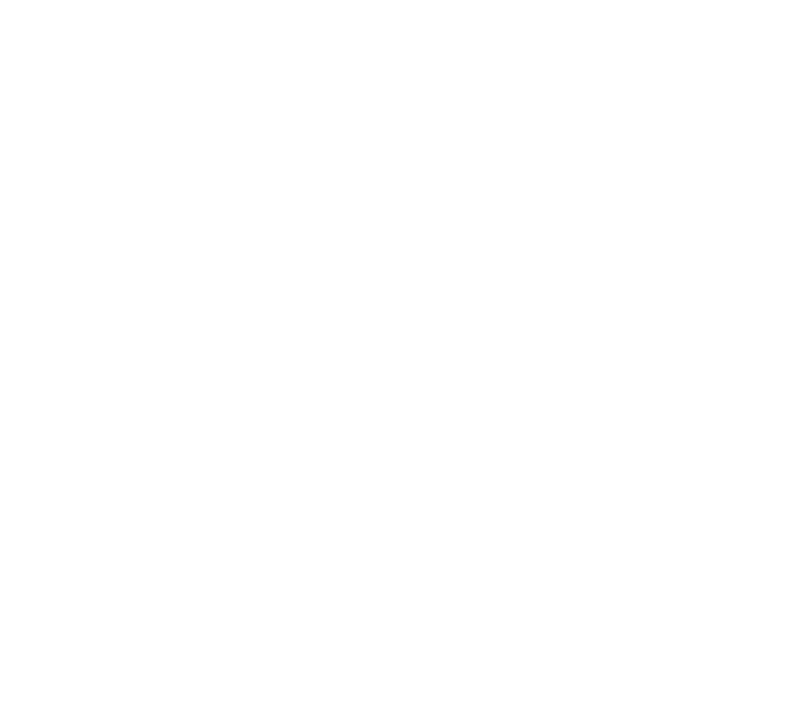
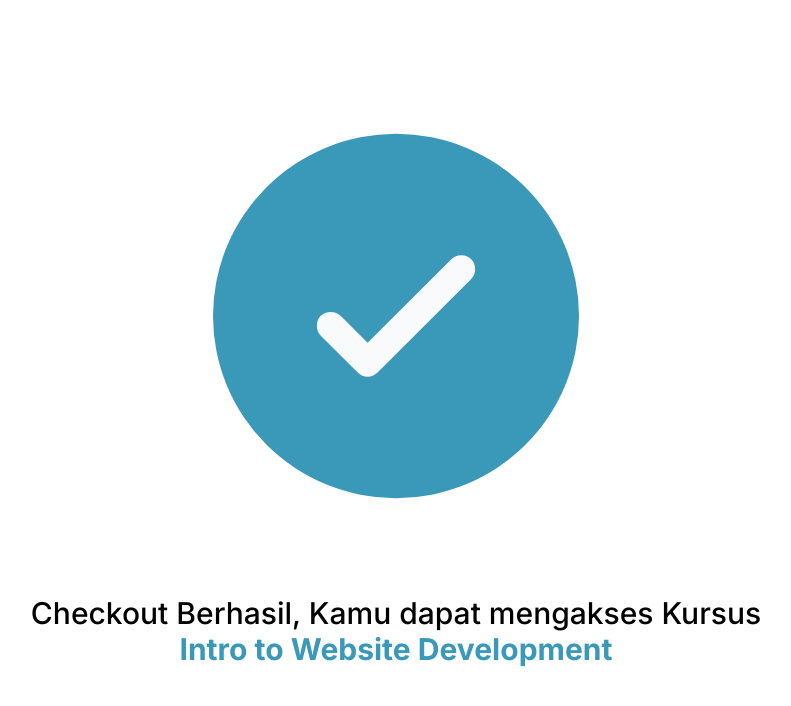
Before and after one commit to SyafiIslam/CareerBoost, a React (Vite) app: page /courseConfirm in a window 1280 px wide. Before the commit this address had no page. Shown: the top 706 px of the page, without its empty margins (244-1035 px from the left). Built offline with nearby package versions, Linux system fonts and the light colour scheme.

Commit message:
course confirm

```diff
--- a/src/layout/Dropdown.jsx
+++ b/src/layout/Dropdown.jsx
@@ -9,7 +9,7 @@ const Dropdown = () => {
         onClick={() => {
           setClicked(!clicked);
         }}
-        className={`${clicked && "bg-primary400"} flex border border-neutral-400 mb-1 py-2 px-2 rounded-full hover:bg-primary400 transition-all duration-200`}
+        className={`${clicked && "bg-primary400"} flex border border-neutral-400 mb-1 py-2 px-2 rounded-full hover:bg-primary400 transition-all duration-200 cursor-pointer`}
       >
         <div className="flex justify-between items-center text-sm w-full">
           <div className="flex gap-2 w-fit">
--- a/src/pages/CourseCheckout.jsx
+++ b/src/pages/CourseCheckout.jsx
@@ -56,7 +56,7 @@ const CourseCheckout = () => {
           </div>
         </div>
         <div className="flex xl:hidden">
-          <Link className="mx-auto" to="/courseCheckout">
+          <Link className="mx-auto" to="/courseConfirm">
             <PrimaryButton>
               <p className="h5">Checkout</p>
             </PrimaryButton>
@@ -84,7 +84,7 @@ const CourseCheckout = () => {
             <span className="text-primary400">ketentuan layanan</span>{" "}
             CareerBoost
           </p>
-          <Link className="mx-auto" to="/courseCheckout">
+          <Link className="mx-auto" to="/courseConfirm">
             <PrimaryButton>
               <p className="h5">Checkout</p>
             </PrimaryButton>
--- /dev/null
+++ b/src/pages/CourseConfirm.jsx
@@ -0,0 +1,25 @@
+import React from "react";
+import { Link } from "react-router-dom";
+import check from "../assets/confirm/check.svg";
+
+const CourseConfirm = () => {
+  return (
+    <div className="flex justify-center items-center h-screen p-6">
+      <div className="flex flex-col gap-4 md:gap-16 xl:gap-24">
+        <img className="w-3/12 xl:w-6/12 mx-auto" src={check} alt="" />
+        <div className="flex flex-col">
+          <p className="h4 font-medium text-center xl:text-left">
+            Checkout Berhasil, Kamu dapat mengakses Kursus
+          </p>
+          <Link>
+            <p className="h4 font-bold text-primary400 text-center">
+              Intro to Website Development
+            </p>
+          </Link>
+        </div>
+      </div>
+    </div>
+  );
+};
+
+export default CourseConfirm;
--- a/src/routes/MainRoute.jsx
+++ b/src/routes/MainRoute.jsx
@@ -2,6 +2,7 @@ import React from 'react'
 import { Route, Routes } from 'react-router-dom'
 import Course from '../pages/Course'
 import CourseCheckout from '../pages/CourseCheckout'
+import CourseConfirm from '../pages/CourseConfirm'
 import CourseDetail from '../pages/CourseDetail'
 import Home from '../pages/Home'
 import Login from '../pages/Login'
@@ -17,6 +18,7 @@ const MainRoute = () => {
         <Route path='/course' element={<Course />} />
         <Route path='/courseDetail' element={<CourseDetail />} />
         <Route path='/courseCheckout' element={<CourseCheckout />} />
+        <Route path='/courseConfirm' element={<CourseConfirm />} />
       </Routes>
     </>
   )
```
Also changed, not shown: src/assets/confirm/check.svg (added).
